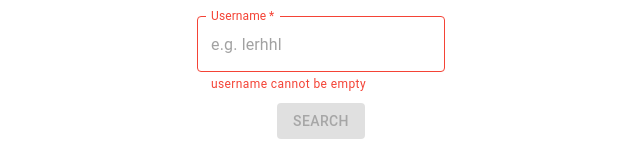
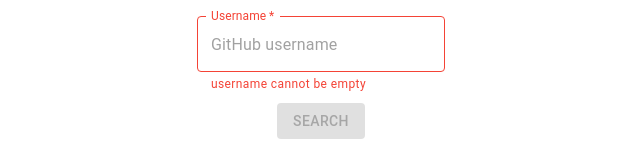
Before and after one commit to lerhhl/reactjs-github-api, a React (Create React App) app: page / in a window 1280 px wide. Shown: the top 160 px of the page, without its empty margins (319-959 px from the left). Built offline with nearby package versions, Linux system fonts and the light colour scheme.

Commit message:
Fetch user repos via github api

```diff
--- a/src/Components/SearchBar.js
+++ b/src/Components/SearchBar.js
@@ -4,9 +4,11 @@ import {
   Button,
 } from '@material-ui/core/';
 import axios from "axios";
+import { connect } from "react-redux";
 import "./SearchBar.css"
+import { updateUserRepos } from "../actions";
 
-export const SearchBar = () => {
+export const SearchBar = (props) => {
   const [username, setUsername] = useState("");
   const [disabled, setDisabled] = useState(true);
 
@@ -26,6 +28,7 @@ export const SearchBar = () => {
             })
           })
         }
+        props.updateUserRepos(repositories)
         setDisabled(false)
       })
       .catch((err) => {
@@ -51,7 +54,7 @@ export const SearchBar = () => {
         label="Username"
         InputLabelProps={{shrink: true}}
         value={username}
-        placeholder="e.g. lerhhl"
+        placeholder="GitHub username"
         onChange={handleChange}
         error={username === ""}
         helperText={username === "" ? "username cannot be empty" : ""}
@@ -71,4 +74,6 @@ export const SearchBar = () => {
   )
 }
 
-export default SearchBar;
+export default connect(null, {
+  updateUserRepos,
+})(SearchBar);
--- a/src/index.js
+++ b/src/index.js
@@ -12,7 +12,7 @@ const store = createStore(reducers, applyMiddleware(thunk));
 
 render((
   <Provider store={store}>
-    <App />
+    <App/>
   </Provider>
 ), document.getElementById("root"));
 
```
Also changed, not shown: 1 other file (tests, documents, lock files or other folders).
